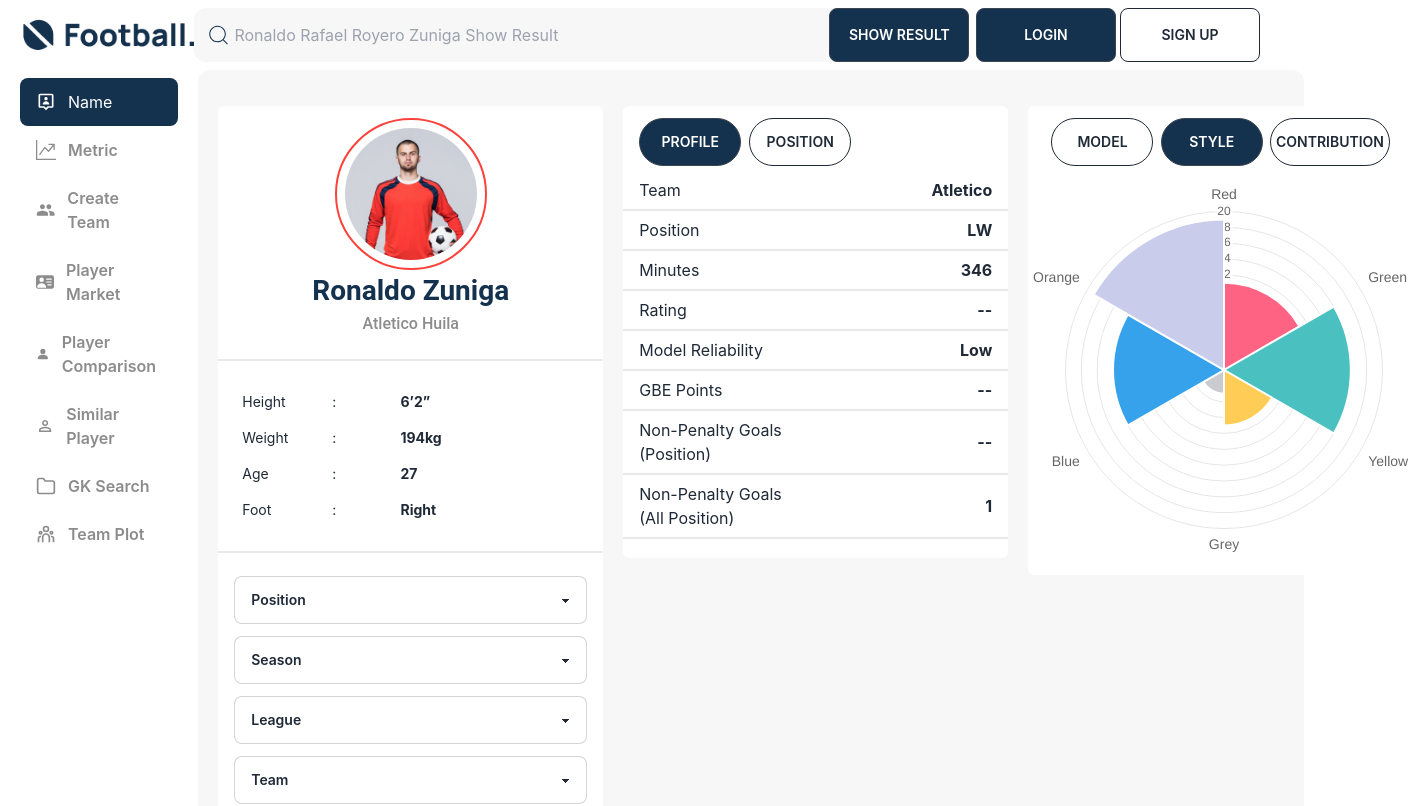
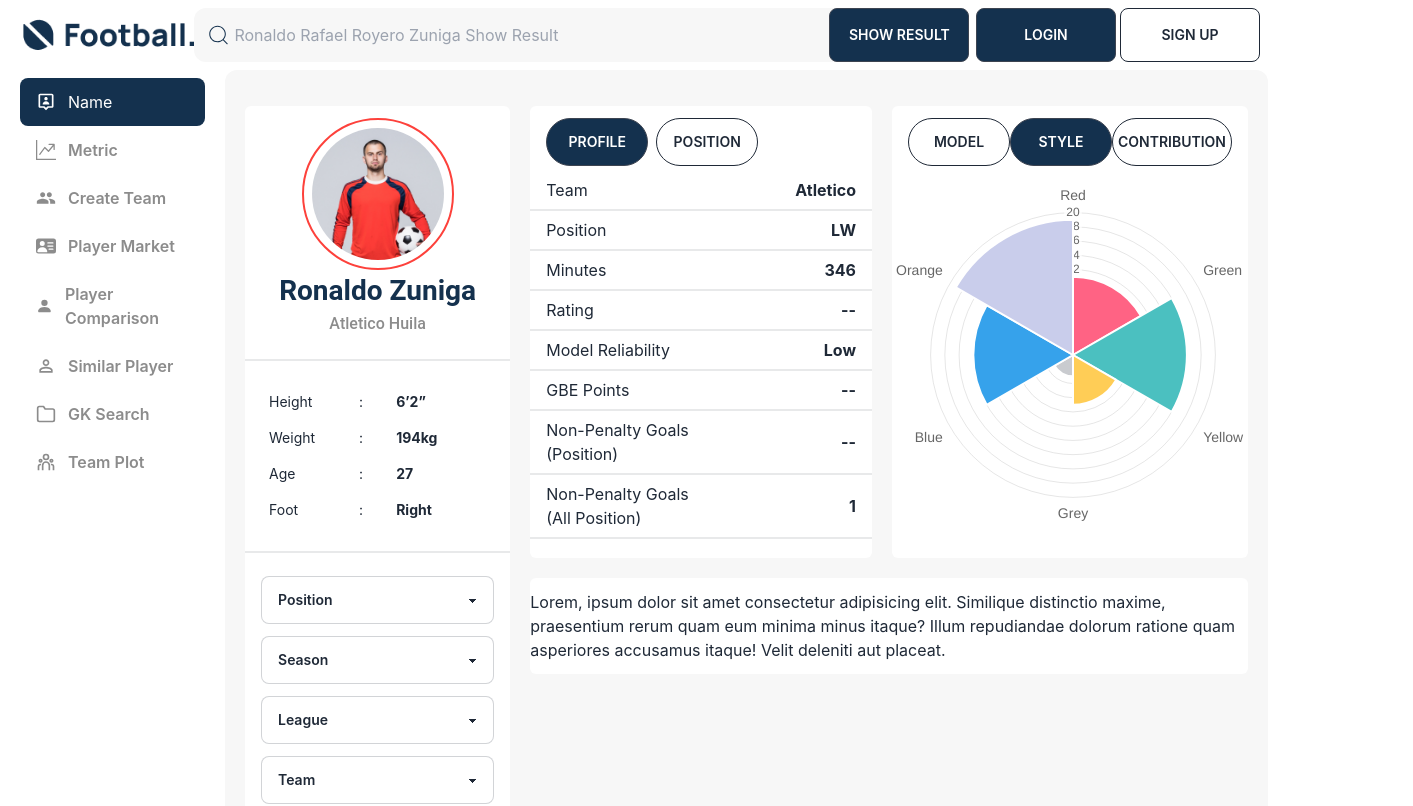
Before and after one commit to reshad21/football-figma, a React (Create React App) app: page / in a window 1280 px wide. Shown: the top 806 px of the page, 1413 px wide, since content can reach past the window. Built offline with nearby package versions, Linux system fonts and the light colour scheme.

Commit message:
layout problem solved

```diff
--- a/src/Pages/Home/Home/Home.js
+++ b/src/Pages/Home/Home/Home.js
@@ -6,15 +6,14 @@ import ProfileCard from '../../../components/ProfileCard';
 const Home = () => {
     return (
         <div className='flex bg-[#F7F7F7] w-[88%] px-5 py-9 rounded-[12px] gap-5'>
-            <div>
-                <PlayerCard></PlayerCard>
-            </div>
-            <div className='flex gap-5'>
-                <div className="">
+            <PlayerCard></PlayerCard>
+            <div className="flex flex-col gap-5">
+                <div className='flex gap-5'>
                     <ProfileCard></ProfileCard>
+                    <PolarChart></PolarChart>
                 </div>
-                <div className="">
-                    <PolarChart></PolarChart>
+                <div className="card bg-base-100 w-[100%] py-3 rounded-md ">
+                    Lorem, ipsum dolor sit amet consectetur adipisicing elit. Similique distinctio maxime, praesentium rerum quam eum minima minus itaque? Illum repudiandae dolorum ratione quam asperiores accusamus itaque! Velit deleniti aut placeat.
                 </div>
             </div>
         </div>
--- a/src/components/PlayerCard.jsx
+++ b/src/components/PlayerCard.jsx
@@ -2,7 +2,7 @@ import React from 'react';
 import playerIcon from '../assets/portrait-professional-soccer-player-red-shirt-isolated-white 1.png';
 const PlayerCard = () => {
     return (
-        <div className="card bg-base-100 w-[385px] py-3 rounded-md">
+        <div className="card bg-base-100 w-[65%] py-3 rounded-md">
             <div className="flex flex-col justify-center items-center ">
                 <figure className=''>
                     <img src={playerIcon} alt="Shoes" className='w-[152px] h-[152px] rounded-full border-2 border-[#FD413B] p-2' />
--- a/src/components/PolarChart.jsx
+++ b/src/components/PolarChart.jsx
@@ -60,7 +60,7 @@ const PolarChart = () => {
 
 
     return (
-        <div className='card bg-base-100 w-[385px] py-3 rounded-md'>
+        <div className='card bg-base-100 w-[50%] py-3 rounded-md'>
             <div className="cardHeader pb-3 px-4 flex justify-evenly">
                 <Link className='btn w-[102px] h-[38px] rounded-full btn-outline'>Model</Link>
                 <Link className='btn w-[102px] h-[38px] rounded-full bg-[#14314E]'>Style</Link>
--- a/src/components/ProfileCard.jsx
+++ b/src/components/ProfileCard.jsx
@@ -3,7 +3,7 @@ import { Link } from 'react-router-dom';
 
 const ProfileCard = () => {
     return (
-        <div className='card bg-base-100 w-[385px] py-3 rounded-md'>
+        <div className='card bg-base-100 w-[50%] py-3 rounded-md'>
             <div className="cardHeader pb-3 px-4">
                 <Link className='btn w-[102px] h-[38px] rounded-full mr-2 bg-[#14314E]'>Profile</Link>
                 <Link className='btn w-[102px] h-[38px] rounded-full btn-outline'>Position</Link>
```
